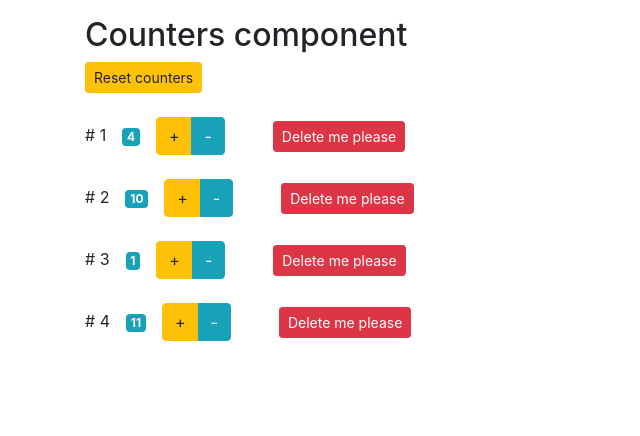
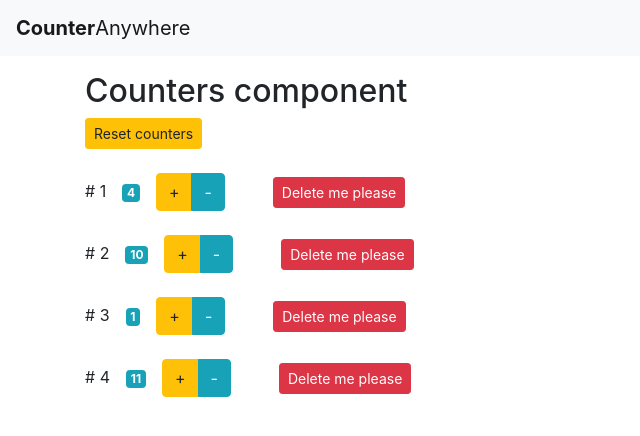
Before and after one commit to MariusCodeAcademy/js3_react_Intro, a React (Create React App) app: page / in a window 1280 px wide. Shown: the top 436 px of the page, without its empty margins (0-640 px from the left). Built offline with nearby package versions, Linux system fonts and the light colour scheme.

Commit message:
navbar + app.js class component

```diff
--- a/src/App.js
+++ b/src/App.js
@@ -1,10 +1,18 @@
+import React, { Component } from 'react';
 import Counters from './components/counters';
-function App() {
-  return (
-    <div className="App container mt-3">
-      <Counters />
-    </div>
-  );
+import Navbar from './components/navBar';
+
+class App extends Component {
+  render() {
+    return (
+      <div className="App ">
+        <Navbar />
+        <main className="container mt-3">
+          <Counters />
+        </main>
+      </div>
+    );
+  }
 }
 
 export default App;
--- /dev/null
+++ b/src/components/navBar.jsx
@@ -0,0 +1,13 @@
+import React, { Component } from 'react';
+
+export default class Navbar extends Component {
+  render() {
+    return (
+      <nav className="navbar navbar-light bg-light">
+        <span className="navbar-brand mb-0">
+          <strong>Counter</strong>Anywhere
+        </span>
+      </nav>
+    );
+  }
+}
```
